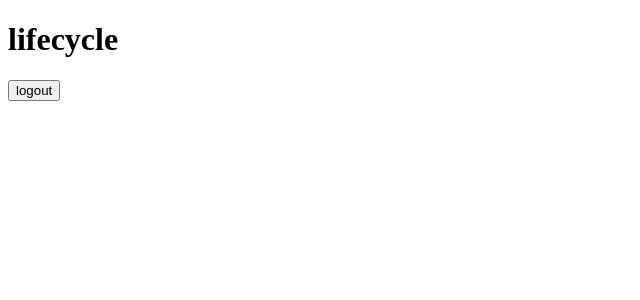
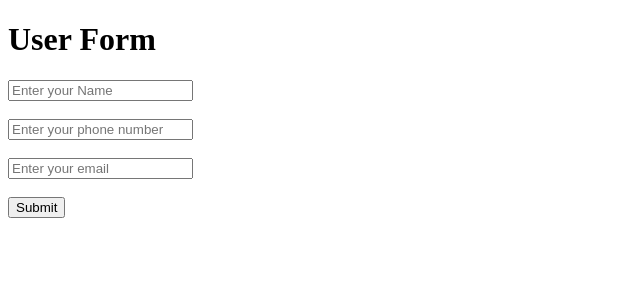
Before and after one commit to Sharikarajan07/React_learning_series, a React (Vite) app: page / in a window 1280 px wide. Shown: the top 300 px of the page, without its empty margins (0-640 px from the left). Built offline with nearby package versions, Linux system fonts and the light colour scheme.

Commit message:
feat: add Userform component and clean up App component

```diff
--- a/src/App.jsx
+++ b/src/App.jsx
@@ -4,18 +4,19 @@
 // import Character from './component/Character.jsx'
 // import Moviedetails from './component/Moviesdetails.jsx'
  //import ApiCallone from './component/ApiCallone'
-import Lifecycle from './component/lifecycle'
+//import Lifecycle from './component/lifecycle'
 // import Lifecycle from './component/Lifecycle'
+import Userform from './component/Userform'
 import React,{useState} from 'react'
 
 function App(){
 
 
-  const[islog,setislog]=useState(true)
+  // const[islog,setislog]=useState(true)
 
-  const handlelogout = () =>{
-      setislog(false)
-  }
+  // const handlelogout = () =>{
+  //     setislog(false)
+  // }
 
   return(
     <div>
@@ -31,10 +32,11 @@ function App(){
        <Moviedetails /> */}
        {/* <ApiCallone />  */}
       {/* <Lifecycle /> */}
-      {islog?<Lifecycle />:"u need login"}
+      {/* {islog?<Lifecycle />:"u need login"} */}
+      <Userform />
 
 
-      <button onClick = {handlelogout}>logout</button>
+      {/* <button onClick = {handlelogout}>logout</button> */}
 
 
 
--- /dev/null
+++ b/src/component/Userform.jsx
@@ -0,0 +1,61 @@
+import React, { useState } from "react"
+export default function Userform() {
+
+    const [name, setname] = useState("")
+    const [phone, setphone] = useState("")
+    const [email, setemail] = useState("")
+    const [show, setshow] = useState(false)
+
+    const handlename = (event) => {
+        setname(event.target.value)
+    }
+    const handlephone = (event) => {
+        setphone(event.target.value)
+    }
+    const handleemail = (event) => {
+        setemail(event.target.value)
+    }
+
+    const handlesubmit = () => {
+        setshow(true)
+    }
+
+
+    return (
+        <div>
+
+            {!show ?
+
+                <div>
+                    <h1>User Form</h1>
+                    <input onChange={handlename} type="text" placeholder="Enter your Name" />
+                    <br />
+                    <br />
+
+
+                    <input onChange={handlephone} type="number" placeholder="Enter your phone number" />
+                    <br />
+                    <br />
+
+                    <input onChange={handleemail} type="email" placeholder="Enter your email" />
+                    <br />
+                    <br />
+
+
+                    <button onClick={handlesubmit}>Submit</button>
+                </div>
+                : null}
+            {show ? <div>
+                <h1>Form Submitted Successfully</h1>
+                <h2>Name:{name}</h2>
+                <h2>Phone number:{phone}</h2>
+                <h2>Email:{email}</h2>
+            </div>
+                : null}
+
+
+        </div>
+    )
+
+
+}
```
